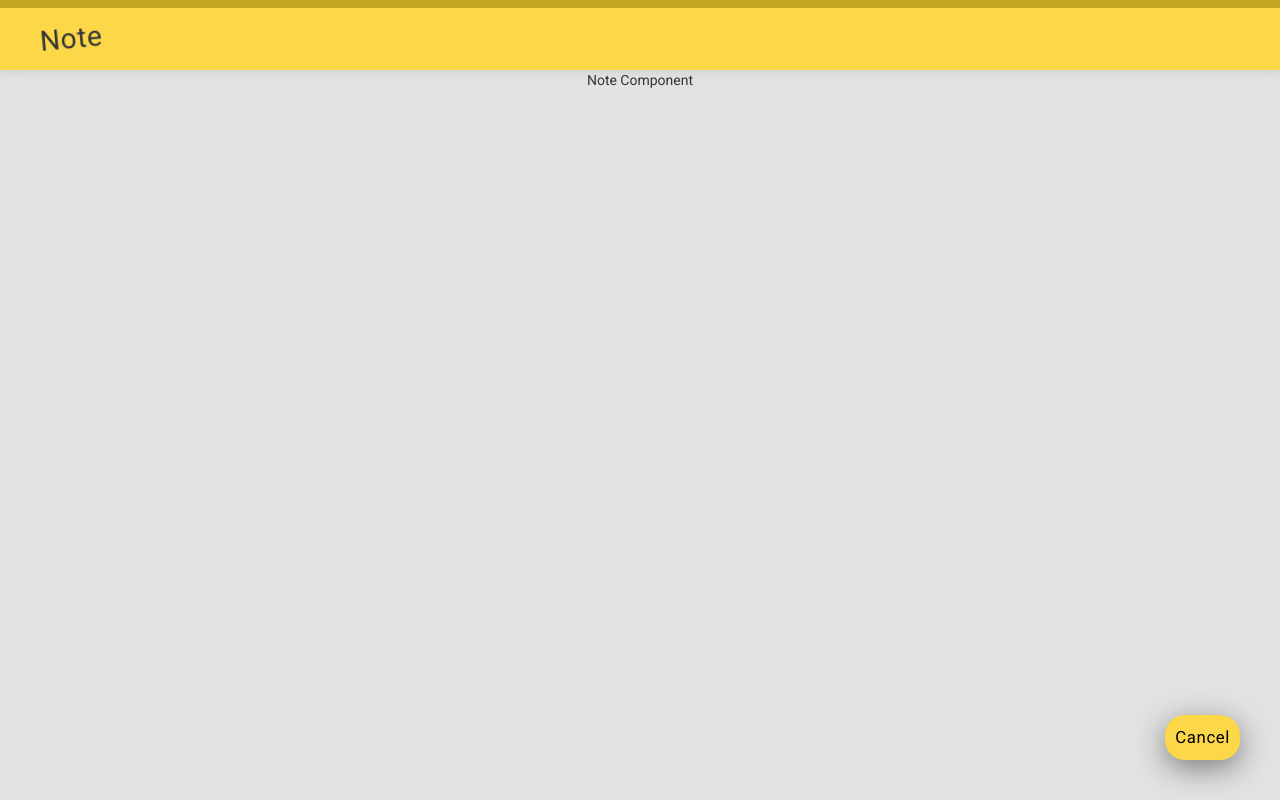
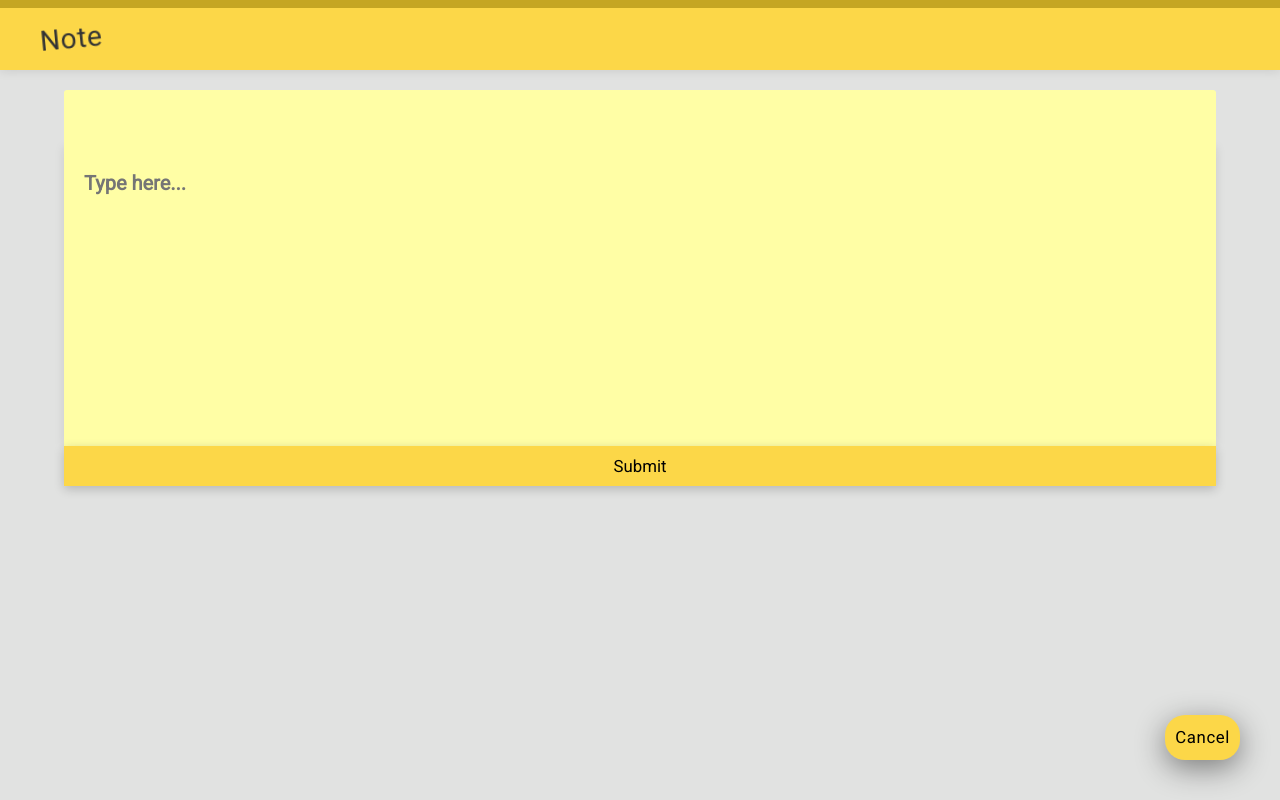
Before and after one commit to Nick-Kuhn88/NoteApp, a React (Create React App) app: page / in a window 1280 px wide. Both pictures are taken after a click on the element "+ Note". Built offline with nearby package versions, Linux system fonts and the light colour scheme; no server answers.

Commit message:
added the JSX markup for the individual note.

```diff
--- a/src/App.js
+++ b/src/App.js
@@ -35,13 +35,15 @@
   }
 
   render() {
-    const { showNote, notes } = this.state;
+    const { showNote, notes, note } = this.state;
 
     return (
       <div className="App">
         <Nav toggleNote={this.toggleNote} showNote={showNote} />
         { showNote ?
-          <Note />
+          <Note
+            note={note}
+          />
           :
           <List
             getNotes={this.getNotes}
--- a/src/components/Note.js
+++ b/src/components/Note.js
@@ -2,9 +2,23 @@
 
 class Note extends React.Component {
   render() {
+    const { note } = this.props;
+
     return (
       <div className="note-container">
-        Note Component
+        <form className="note-form">
+          <input
+            className="note-title-input"
+            type="text"
+            defaultValue={note.title}
+          />
+          <textarea
+            className="note-textarea"
+            placeholder="Type here..."
+            defaultValue={note.content}
+          />
+          <input className="note-button" type="submit" value="Submit" />
+        </form>
       </div>
     );
   }
```
